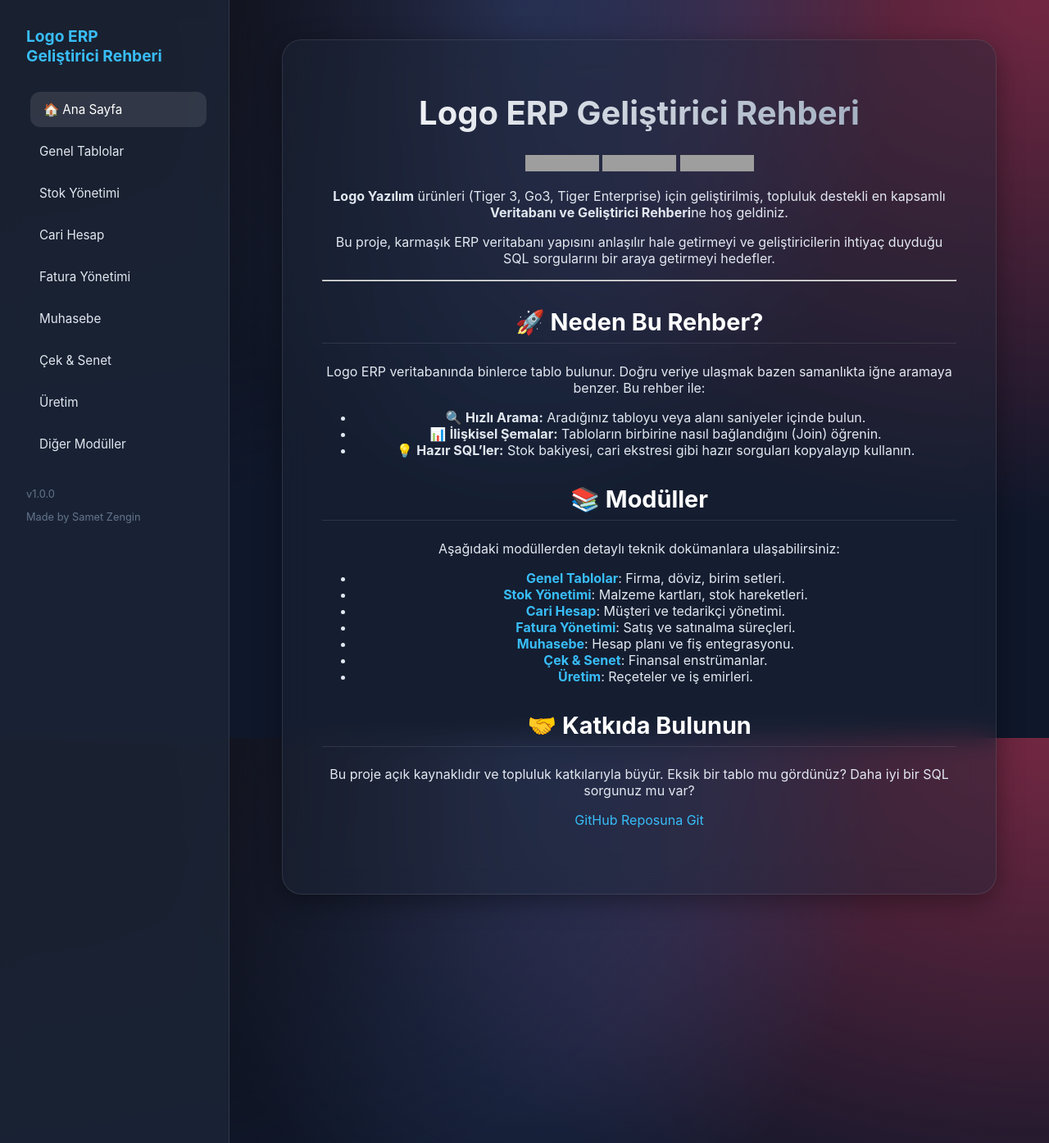
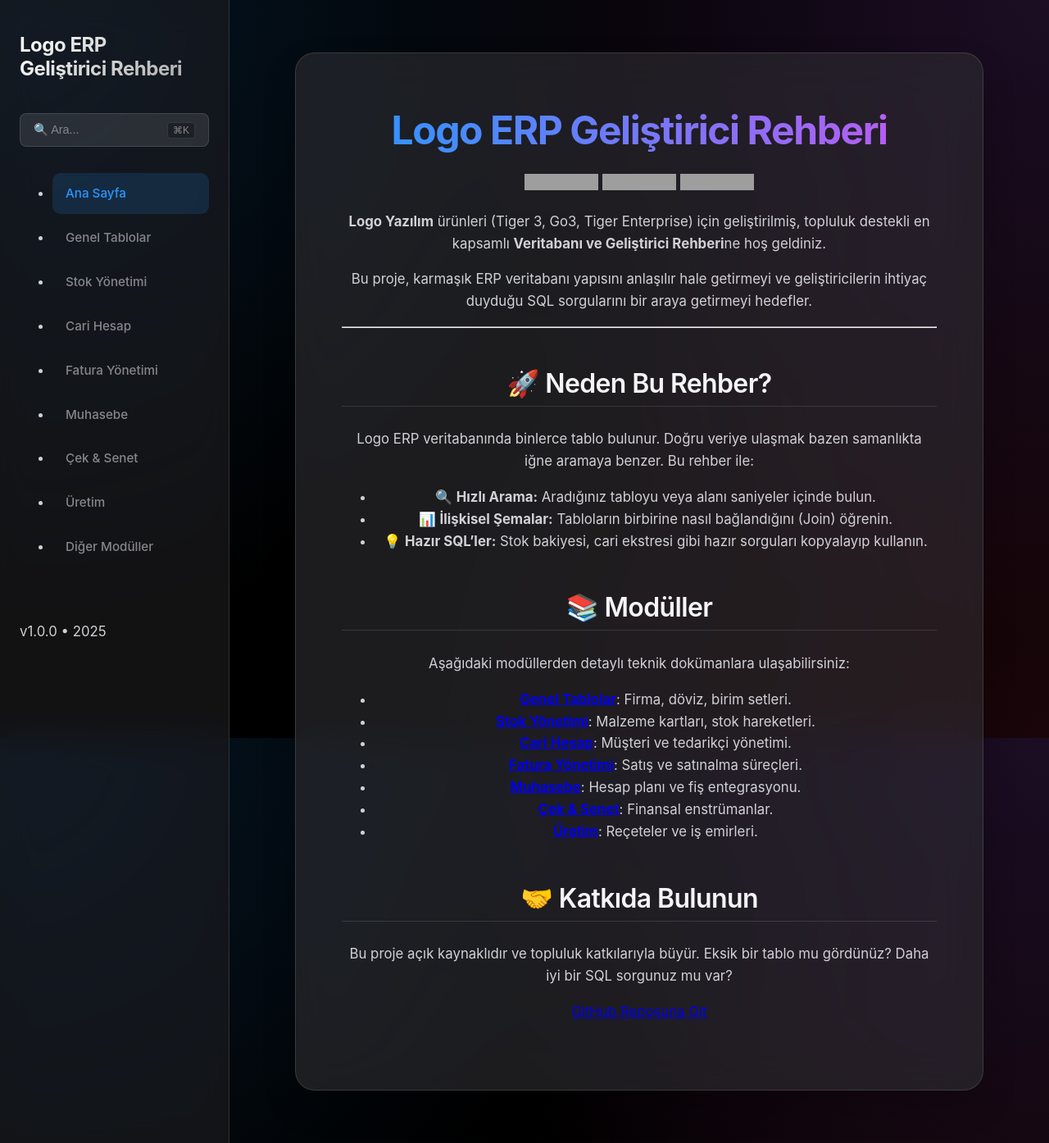
Before and after one commit to sametzengins/Logo-ERP-Gelistirici-Rehberi, a Jekyll site: the page built from README.md, in a window 1280 px wide and 1394 px high. Shown: the whole window at 82% size. Built offline with Jekyll 4.4.1, drawn with Linux system fonts in a browser that asks for light colours; grey boxes are pictures that could not be loaded.

Commit message:
Apply Apple-style Glassmorphism UI, animations and Spotlight search

```diff
--- a/_includes/head.html
+++ b/_includes/head.html
@@ -3,7 +3,5 @@
     <meta name="viewport" content="width=device-width, initial-scale=1">
     {% seo %}
     <link rel="stylesheet" href="{{ '/assets/css/style.css' | relative_url }}">
-    <link rel="preconnect" href="https://fonts.googleapis.com">
-    <link rel="preconnect" href="https://fonts.gstatic.com" crossorigin>
-    <link href="https://fonts.googleapis.com/css2?family=Inter:wght@300;400;600;700&display=swap" rel="stylesheet">
+    <script src="{{ '/assets/js/search.js' | relative_url }}" defer></script>
 </head>
--- a/_includes/sidebar.html
+++ b/_includes/sidebar.html
@@ -3,14 +3,18 @@
         Logo ERP<br>Geliştirici Rehberi
     </a>
 
+    <button class="search-trigger">
+        <span>🔍 Ara...</span>
+        <span class="kbd">⌘K</span>
+    </button>
+
     <ul class="nav-list">
         <li class="nav-item">
             <a href="{{ site.baseurl }}/" class="nav-link {% if page.url == '/' %}active{% endif %}">
-                🏠 Ana Sayfa
+                Ana Sayfa
             </a>
         </li>
 
-        <!-- Otomatik Sayfa Listeleme -->
         {% assign pages = site.pages | sort: "nav_order" %}
         {% for p in pages %}
         {% if p.title and p.layout == 'default' %}
@@ -23,8 +27,15 @@
         {% endfor %}
     </ul>
 
-    <div style="margin-top: 2rem; font-size: 0.8rem; color: #64748b;">
-        <p>v1.0.0</p>
-        <p>Made by Samet Zengin</p>
+    <div style="margin-top: auto; padding-top: 2rem; font-size: 0.8rem; color: var(--text-secondary);">
+        <p>v1.0.0 • 2025</p>
     </div>
 </div>
+
+<!-- Search Modal HTML -->
+<div class="search-modal-overlay">
+    <div class="search-modal">
+        <input type="text" class="search-input" placeholder="Ne aramıştınız?">
+        <div class="search-results"></div>
+    </div>
+</div>
--- a/assets/css/style.css
+++ b/assets/css/style.css
@@ -1,29 +1,56 @@
 :root {
-    --bg-color: #0f172a;
-    --text-color: #e2e8f0;
-    --accent-color: #38bdf8;
-    --glass-bg: rgba(30, 41, 59, 0.7);
-    --glass-border: rgba(255, 255, 255, 0.1);
+    /* Apple Dark Mode Palette */
+    --bg-color: #000000;
+    --sidebar-bg: rgba(28, 28, 30, 0.65);
+    --card-bg: rgba(44, 44, 46, 0.65);
+    --text-primary: #F5F5F7;
+    --text-secondary: #86868B;
+    --accent-blue: #2997FF;
+    --accent-purple: #BF5AF2;
+    --accent-pink: #FF375F;
+    --border-color: rgba(255, 255, 255, 0.12);
     --sidebar-width: 280px;
 }
 
 body {
     margin: 0;
-    font-family: -apple-system, BlinkMacSystemFont, "Segoe UI", Roboto, Helvetica, Arial, sans-serif;
+    font-family: -apple-system, BlinkMacSystemFont, "SF Pro Display", "Segoe UI", Roboto, Helvetica, Arial, sans-serif;
     background-color: var(--bg-color);
-    color: var(--text-color);
+    color: var(--text-primary);
+    /* Vibrant Mesh Gradient */
     background-image:
-        radial-gradient(at 0% 0%, hsla(253,16%,7%,1) 0, transparent 50%),
-        radial-gradient(at 50% 0%, hsla(225,39%,30%,1) 0, transparent 50%),
-        radial-gradient(at 100% 0%, hsla(339,49%,30%,1) 0, transparent 50%);
+        radial-gradient(circle at 0% 0%, rgba(41, 151, 255, 0.15) 0%, transparent 50%),
+        radial-gradient(circle at 100% 0%, rgba(191, 90, 242, 0.15) 0%, transparent 50%),
+        radial-gradient(circle at 100% 100%, rgba(255, 55, 95, 0.1) 0%, transparent 50%);
     background-attachment: fixed;
+    min-height: 100vh;
+    -webkit-font-smoothing: antialiased;
+}
+
+/* Layout & Animations */
+.layout-container {
+    display: flex;
     min-height: 100vh;
 }
 
-/* Layout */
-.layout-container {
-    display: flex;
-    min-height: 100vh;
+.main-content {
+    margin-left: var(--sidebar-width);
+    flex: 1;
+    padding: 4rem 5rem;
+    max-width: 960px;
+    animation: fadeIn 0.6s cubic-bezier(0.16, 1, 0.3, 1);
+}
+
+@keyframes fadeIn {
+    from {
+        opacity: 0;
+        transform: translateY(10px);
+    }
+
+    to {
+        opacity: 1;
+        transform: translateY(0);
+    }
 }
 
 /* Sidebar */
@@ -31,119 +58,228 @@ body {
     width: var(--sidebar-width);
     position: fixed;
     height: 100vh;
-    overflow-y: auto;
-    padding: 2rem;
-    background: var(--glass-bg);
-    backdrop-filter: blur(12px);
-    -webkit-backdrop-filter: blur(12px);
-    border-right: 1px solid var(--glass-border);
+    padding: 2.5rem 1.5rem;
+    background: var(--sidebar-bg);
+    backdrop-filter: blur(20px) saturate(180%);
+    -webkit-backdrop-filter: blur(20px) saturate(180%);
+    border-right: 1px solid var(--border-color);
     box-sizing: border-box;
+    z-index: 100;
 }
 
 .sidebar-title {
-    font-size: 1.2rem;
+    font-size: 1.5rem;
     font-weight: 700;
-    margin-bottom: 2rem;
-    color: var(--accent-color);
+    margin-bottom: 2.5rem;
+    background: linear-gradient(135deg, #fff 0%, #a5a5a5 100%);
+    -webkit-background-clip: text;
+    -webkit-text-fill-color: transparent;
     text-decoration: none;
     display: block;
-}
-
-.nav-list {
-    list-style: none;
-    padding: 0;
-    margin: 0;
-}
-
-.nav-item {
-    margin-bottom: 0.5rem;
+    letter-spacing: -0.02em;
 }
 
 .nav-link {
     display: block;
-    padding: 0.75rem 1rem;
-    color: var(--text-color);
+    padding: 0.8rem 1rem;
+    color: var(--text-secondary);
     text-decoration: none;
-    border-radius: 12px;
-    transition: all 0.3s ease;
+    border-radius: 10px;
+    transition: all 0.2s cubic-bezier(0.25, 0.1, 0.25, 1);
     font-size: 0.95rem;
+    font-weight: 500;
+    margin-bottom: 4px;
 }
 
-.nav-link:hover, .nav-link.active {
-    background: rgba(255, 255, 255, 0.1);
-    color: #fff;
-    transform: translateX(5px);
+.nav-link:hover {
+    background: rgba(255, 255, 255, 0.08);
+    color: var(--text-primary);
 }
 
-/* Main Content */
-.main-content {
-    margin-left: var(--sidebar-width);
-    flex: 1;
-    padding: 3rem 4rem;
-    max-width: 900px;
+.nav-link.active {
+    background: rgba(41, 151, 255, 0.15);
+    color: var(--accent-blue);
 }
 
+/* Glass Card */
 .glass-card {
-    background: rgba(30, 41, 59, 0.4);
-    backdrop-filter: blur(16px);
-    -webkit-backdrop-filter: blur(16px);
-    border: 1px solid var(--glass-border);
+    background: var(--card-bg);
+    backdrop-filter: blur(25px) saturate(180%);
+    -webkit-backdrop-filter: blur(25px) saturate(180%);
+    border: 1px solid var(--border-color);
     border-radius: 24px;
-    padding: 3rem;
-    box-shadow: 0 8px 32px 0 rgba(0, 0, 0, 0.37);
+    padding: 3.5rem;
+    box-shadow: 0 20px 40px rgba(0, 0, 0, 0.2);
+    transition: transform 0.3s ease;
 }
 
-/* Typography & Elements */
-h1, h2, h3 {
-    color: #fff;
-    margin-top: 2rem;
+/* Typography */
+h1 {
+    font-size: 3rem;
+    font-weight: 700;
+    letter-spacing: -0.03em;
+    margin-top: 0;
+    margin-bottom: 1.5rem;
+    background: linear-gradient(90deg, #2997FF, #BF5AF2);
+    -webkit-background-clip: text;
+    -webkit-text-fill-color: transparent;
 }
 
-h1 { font-size: 2.5rem; margin-top: 0; background: linear-gradient(to right, #fff, #94a3b8); -webkit-background-clip: text; -webkit-text-fill-color: transparent; }
-h2 { font-size: 1.8rem; border-bottom: 1px solid var(--glass-border); padding-bottom: 0.5rem; }
-
-a { color: var(--accent-color); text-decoration: none; }
-a:hover { text-decoration: underline; }
-
-table {
-    width: 100%;
-    border-collapse: collapse;
-    margin: 2rem 0;
-    background: rgba(0,0,0,0.2);
-    border-radius: 12px;
-    overflow: hidden;
+h2 {
+    font-size: 2rem;
+    font-weight: 600;
+    letter-spacing: -0.02em;
+    margin-top: 3rem;
+    padding-bottom: 0.5rem;
+    border-bottom: 1px solid var(--border-color);
+    color: var(--text-primary);
 }
 
-th, td {
-    padding: 1rem;
-    text-align: left;
-    border-bottom: 1px solid var(--glass-border);
+p,
+li {
+    line-height: 1.6;
+    color: #D1D1D6;
+    font-size: 1.05rem;
 }
 
-th {
-    background: rgba(255,255,255,0.05);
-    color: var(--accent-color);
+/* Code Blocks (Terminal Style) */
+pre {
+    background: #1c1c1e !important;
+    border: 1px solid var(--border-color);
+    border-radius: 14px;
+    padding: 1.5rem;
+    position: relative;
+    margin: 2rem 0;
+    box-shadow: 0 10px 30px rgba(0, 0, 0, 0.3);
 }
 
-code {
-    background: rgba(0,0,0,0.3);
-    padding: 0.2rem 0.4rem;
-    border-radius: 6px;
-    font-family: 'Fira Code', monospace;
-    color: #fca5a5;
+pre::before {
+    content: "● ● ●";
+    color: #3a3a3c;
+    font-size: 0.8rem;
+    position: absolute;
+    top: 10px;
+    left: 15px;
+    letter-spacing: 2px;
 }
 
-pre {
-    background: rgba(15, 23, 42, 0.8) !important;
+pre code {
+    display: block;
+    margin-top: 1rem;
+    font-family: "SF Mono", Menlo, monospace;
+    font-size: 0.9rem;
+    color: #FF9F0A;
+}
+
+/* Search Button */
+.search-trigger {
+    background: rgba(255, 255, 255, 0.1);
+    border: 1px solid var(--border-color);
+    color: var(--text-secondary);
+    padding: 0.6rem 1rem;
+    border-radius: 8px;
+    width: 100%;
+    text-align: left;
+    margin-bottom: 2rem;
+    cursor: pointer;
+    font-size: 0.9rem;
+    transition: all 0.2s;
+    display: flex;
+    justify-content: space-between;
+    align-items: center;
+}
+
+.search-trigger:hover {
+    background: rgba(255, 255, 255, 0.15);
+    color: var(--text-primary);
+}
+
+.kbd {
+    background: rgba(0, 0, 0, 0.3);
+    padding: 2px 6px;
+    border-radius: 4px;
+    font-size: 0.75rem;
+    border: 1px solid rgba(255, 255, 255, 0.1);
+}
+
+/* Search Modal */
+.search-modal-overlay {
+    position: fixed;
+    top: 0;
+    left: 0;
+    right: 0;
+    bottom: 0;
+    background: rgba(0, 0, 0, 0.6);
+    backdrop-filter: blur(5px);
+    z-index: 1000;
+    display: none;
+    opacity: 0;
+    transition: opacity 0.2s;
+}
+
+.search-modal {
+    position: absolute;
+    top: 20%;
+    left: 50%;
+    transform: translateX(-50%) scale(0.95);
+    width: 600px;
+    max-width: 90%;
+    background: #1c1c1e;
+    border: 1px solid var(--border-color);
+    border-radius: 16px;
+    box-shadow: 0 25px 50px rgba(0, 0, 0, 0.5);
+    overflow: hidden;
+    transition: transform 0.2s;
+}
+
+.search-input {
+    width: 100%;
     padding: 1.5rem;
-    border-radius: 16px;
-    overflow-x: auto;
-    border: 1px solid var(--glass-border);
+    background: transparent;
+    border: none;
+    border-bottom: 1px solid var(--border-color);
+    color: #fff;
+    font-size: 1.2rem;
+    outline: none;
+}
+
+.search-results {
+    max-height: 400px;
+    overflow-y: auto;
+    padding: 1rem;
+}
+
+.search-result-item {
+    display: block;
+    padding: 1rem;
+    color: var(--text-primary);
+    text-decoration: none;
+    border-radius: 8px;
+    margin-bottom: 0.5rem;
+}
+
+.search-result-item:hover {
+    background: var(--accent-blue);
+    color: #fff;
+}
+
+.search-modal-overlay.open {
+    display: block;
+    opacity: 1;
+}
+
+.search-modal-overlay.open .search-modal {
+    transform: translateX(-50%) scale(1);
 }
 
 /* Responsive */
 @media (max-width: 768px) {
-    .sidebar { display: none; } /* Mobile menu to be added later if needed */
-    .main-content { margin-left: 0; padding: 1.5rem; }
-    .glass-card { padding: 1.5rem; }
+    .sidebar {
+        display: none;
+    }
+
+    .main-content {
+        margin-left: 0;
+        padding: 1.5rem;
+    }
 }
```
Also changed, not shown: assets/js/search.js (added, +66 -0 lines). Lines whose indentation alone changed are shown as unchanged.
